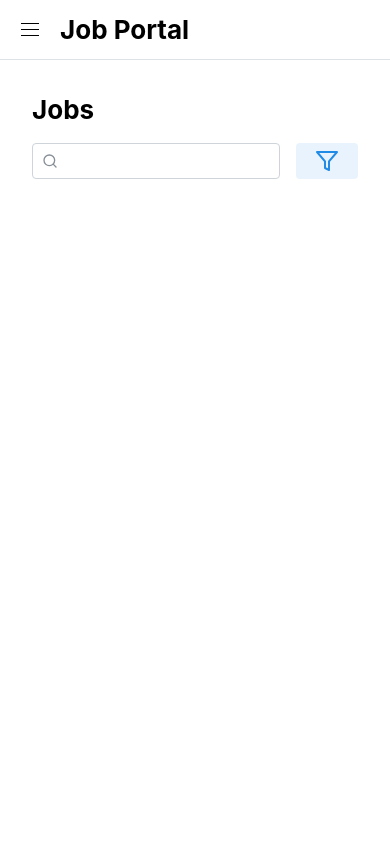
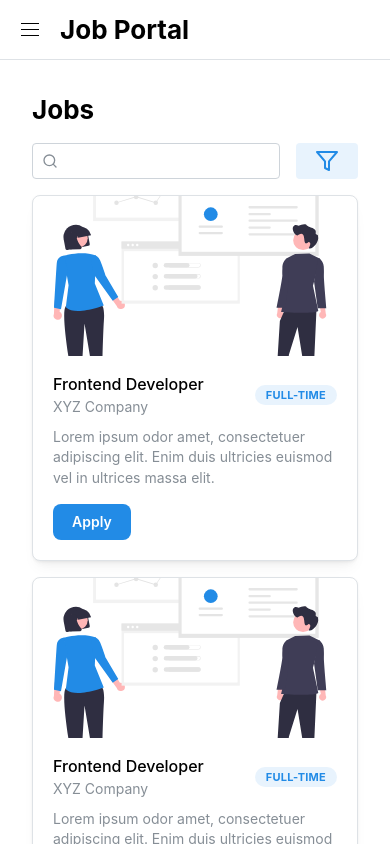
Before and after one commit to Ripon876/job-portal-frontend, a React (Vite) app: page /dashboard/jobs in a window 390 px wide. Shown: the top 844 px of the page. Built offline with nearby package versions, Linux system fonts and the light colour scheme.

Commit message:
feat: add JobCard component and display multiple job cards in a responsive grid layout

```diff
--- /dev/null
+++ b/src/components/listings/JobCard.tsx
@@ -0,0 +1,37 @@
+import { Card, Image, Text, Badge, Button, Group, Box } from "@mantine/core";
+import jobCardImage from "@/assets/images/job-card.svg";
+
+type Props = {};
+
+const JobCard = ({}: Props) => {
+  return (
+    <Card shadow="sm" padding="lg" radius="md" withBorder>
+      <Card.Section>
+        <Image src={jobCardImage} height={160} alt="Frontend Developer" />
+      </Card.Section>
+
+      <Group justify="space-between" mt="md" mb="xs" align="">
+        <Box>
+          <Text fw={500}>Frontend Developer</Text>
+          <Text size="sm" c="dimmed">
+            XYZ Company
+          </Text>
+        </Box>
+        <Badge color="blue" variant="light">
+          Full-time
+        </Badge>
+      </Group>
+
+      <Text size="sm" c="dimmed">
+        Lorem ipsum odor amet, consectetuer adipiscing elit. Enim duis ultricies
+        euismod vel in ultrices massa elit.
+      </Text>
+
+      <Button color="blue" mt="md" w={"max-content"} radius="md">
+        Apply
+      </Button>
+    </Card>
+  );
+};
+
+export default JobCard;
--- a/src/components/listings/JobsListing.tsx
+++ b/src/components/listings/JobsListing.tsx
@@ -1,6 +1,7 @@
 import { useState } from "react";
-import { Box } from "@mantine/core";
+import { Box, Grid } from "@mantine/core";
 import JobsListingSearchBar from "./JobsListingSearchBar";
+import JobCard from "./JobCard";
 
 type Props = {};
 
@@ -16,7 +17,7 @@ const JobsListing = ({}: Props) => {
   };
 
   return (
-    <Box>
+    <Box pb={"lg"} mb={"lg"}>
       <JobsListingSearchBar
         searchQuery={searchQuery}
         setSearchQuery={setSearchQuery}
@@ -24,6 +25,24 @@ const JobsListing = ({}: Props) => {
         setFilters={setFilters}
         applyFilters={applyFilters}
       />
+
+      <Box mt={"md"}>
+        {/* TODO: render job cards dynamically */}
+        <Grid>
+          <Grid.Col span={{ base: 12, md: 6, lg: 4 }}>
+            <JobCard />
+          </Grid.Col>
+          <Grid.Col span={{ base: 12, md: 6, lg: 4 }}>
+            <JobCard />
+          </Grid.Col>
+          <Grid.Col span={{ base: 12, md: 6, lg: 4 }}>
+            <JobCard />
+          </Grid.Col>
+          <Grid.Col span={{ base: 12, md: 6, lg: 4 }}>
+            <JobCard />
+          </Grid.Col>
+        </Grid>
+      </Box>
     </Box>
   );
 };
```
Also changed, not shown: src/assets/images/job-card.svg (added).
